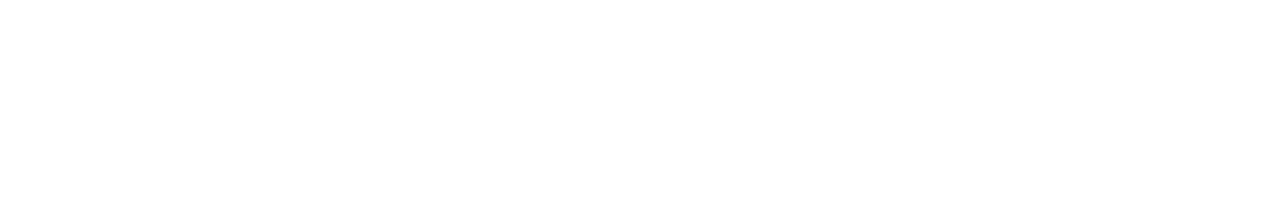
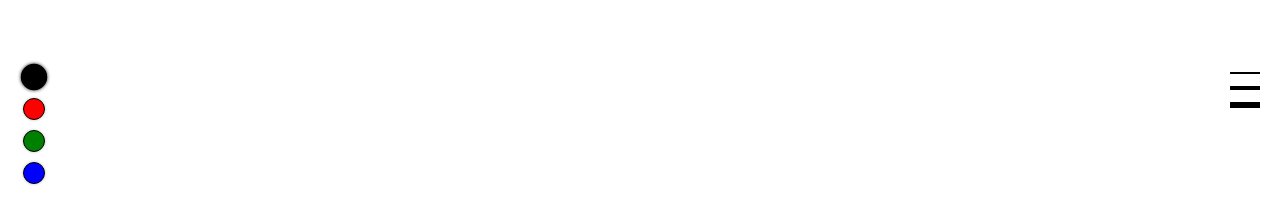
Before and after one commit to wxx961023/jirenguwork, a plain HTML site: page canvas.html in a window 1280 px wide. Drawn offline with Linux system fonts and the light colour scheme.

Commit message:
画板初稿

```diff
--- a/canvas.html
+++ b/canvas.html
@@ -8,8 +8,20 @@
     <title>我的画板</title>
 </head>
 <style>
+    * {
+        margin: 0;
+        padding: 0;
+    }
+
+    ul,li {
+        list-style: none;
+    }
+
     #xxx {
         background: white;
+        position:fixed;
+        top: 0;
+        left: 0;
     }
 
     canvas {
@@ -18,6 +30,7 @@
 
     body {
         margin: 0;
+        overflow: hidden;
     }
 
     .actions {
@@ -25,11 +38,13 @@
         padding: 20px;
         top: 0;
         left: 0;
+        border-radius: 5px;
 
     }
 
     .actions svg {
         transition: all 0.4s;
+
 
     }
 
@@ -39,11 +54,66 @@
     }
 
     .icon {
-        width: 2em;
-        height: 2em;
+        margin: 0 5px;
+        width: 28px;
+        height: 28px;
         vertical-align: -0.15em;
         fill: currentColor;
         overflow: hidden;
+    }
+
+    .colors {
+        position: fixed;
+        top: 56px;
+        left: 23px;
+    }
+
+    .colors>li {
+        width: 20px;
+        height: 20px;
+        border: 1px solid black;
+        margin: 10px 0;
+        border-radius: 100%;
+        box-shadow: 0 0 3px rgba(0,0,0,0.25);
+        transition: all 0.2s;
+    }
+
+    .colors>li.active {
+        box-shadow: 0 0 3px rgba(0,0,0,0.95);
+        transform: scale(1.2);
+
+    }
+    .colors .red{
+        background: red;
+    }
+    .colors .green{
+        background: green;
+    }
+    .colors .blue{
+        background: blue;
+    }
+    .colors .black{
+        background: black;
+    }
+    .sizes {
+        position: fixed;
+        right: 20px;
+        top:60px;
+    }
+
+    .sizes>li{
+        height: 0;
+        width: 30px;
+        margin: 12px 0;
+    }
+    .sizes>li.thin {
+        border-top: 2px solid black;
+    }
+    .sizes>li.middle {
+        border-top: 4px solid black;
+    }
+    .sizes>li.thick {
+        border-top: 6px solid black;
     }
 </style>
 
@@ -56,10 +126,28 @@
         <svg id="eraser" class="icon">
             <use xlink:href="#icon-eraser-ps"></use>
         </svg>
+        <svg id="clear" class="icon">
+            <use xlink:href="#icon-delete"></use>
+        </svg>
+        <svg id="download" class="icon">
+            <use xlink:href="#icon-save"></use>
+        </svg>
     </div>
+    <ul class="colors">
+        <li id="black" class="black active"></li>
+        <li id="red" class="red"></li>
+        <li id="green" class="green"></li>
+        <li id="blue" class="blue"></li>
+    </ul>
+    <ul class="sizes">
+        <li id="thin" class="thin"></li>
+        <li id="middle" class="middle"></li>
+        <li id="thick" class="thick"></li>
+    </ul>
     <script>
         var yyy = document.getElementById('xxx');//声明
         var context = yyy.getContext('2d')//调用API,查看MDN文档
+        var lineWidth = 1
 
         autoSetCanvasSize(yyy)
 
@@ -138,14 +226,71 @@
                 using = false
             }
         }
+        clear.onclick = function(){
+            console.log('命令清除')
+            context.clearRect(0, 0, yyy.width, yyy.height);
+        }
+        thin.onclick = function(){
+            context.lineWidth = 1
+        }
+        middle.onclick = function(){
+            context.lineWidth = 2
+        }
+        thick.onclick = function(){
+            context.lineWidth = 3
+        }
 
         function drawLine(x1, y1, x2, y2) {
             context.beginPath()
             context.moveTo(x1, y1)
-            context.lineWidth = 1
             context.lineTo(x2, y2)
             context.stroke()
             context.closePath()
+        }
+
+        red.onclick = function(){
+            context.fillStyle = 'red'
+            context.strokeStyle = 'red'
+            red.classList.add('active')
+            green.classList.remove('active')
+            black.classList.remove('active')
+            blue.classList.remove('active')
+        }
+        green.onclick = function(){
+            context.fillStyle = 'green'
+            context.strokeStyle = 'green'
+            red.classList.remove('active')
+            green.classList.add('active')
+            black.classList.remove('active')
+            blue.classList.remove('active')
+        }
+        blue.onclick = function(){
+            context.fillStyle = 'blue'
+            context.strokeStyle = 'blue'
+            red.classList.remove('active')
+            green.classList.remove('active')
+            black.classList.remove('active')
+            blue.classList.add('active')
+        }
+        black.onclick = function(){
+            context.fillStyle = 'black'
+            context.strokeStyle = 'black'
+            red.classList.remove('active')
+            green.classList.remove('active')
+            blue.classList.remove('active')
+            black.classList.add('active')
+        }
+
+
+        download.onclick = function(){
+            console.log('xiazai')
+            var url = yyy.toDataURL("image/png")
+            var a = document.createElement('a')
+            document.body.appendChild(a)
+            a.href = url
+            a.download = 'my picture'
+            a.target = '_blank'
+            a.click()
         }
         /********************/
         var eraserEnabled = false
@@ -159,7 +304,6 @@
             brush.classList.add('active')
             eraser.classList.remove('active')
         }
-
 
         /********/
 
@@ -176,9 +320,7 @@
                 canvas.height = pageHeight;
             }
         }
-
     </script>
-    <script src="//at.alicdn.com/t/font_1124906_jh3ap0tfcdc.js"></script>
+    <script src="//at.alicdn.com/t/font_1124906_ewivzht03bc.js"></script>
 </body>
-
 </html>
```
